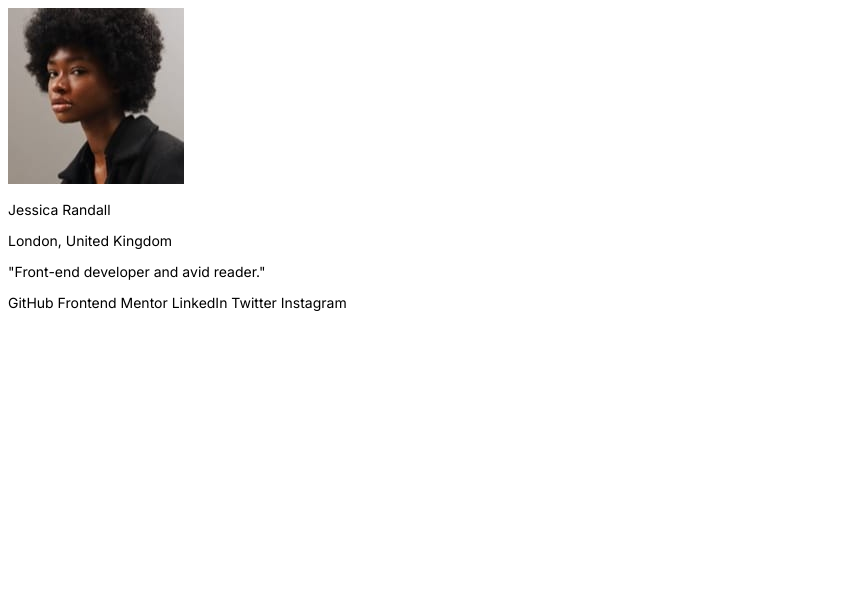
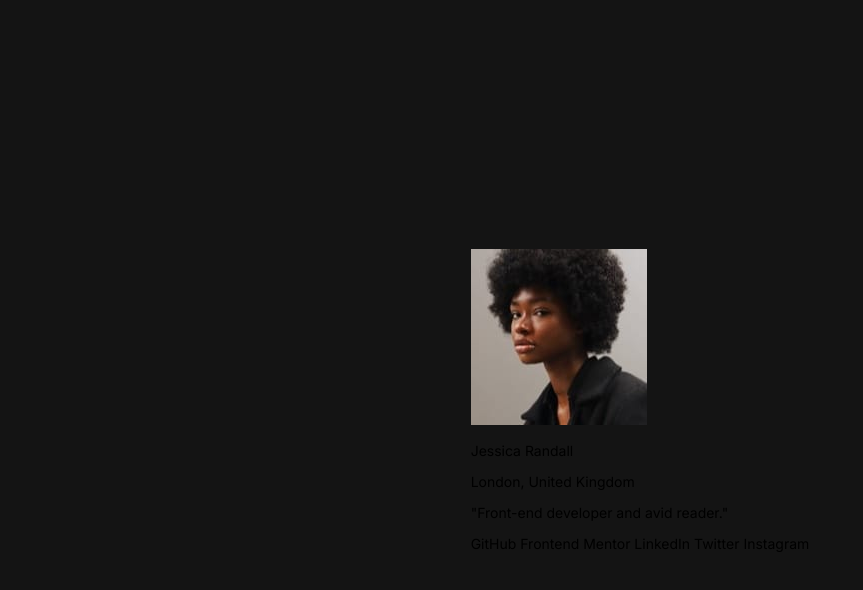
Before and after one commit to g-akca/social-links-profile, a plain HTML site: page index.html in a window 1280 px wide. Shown: the whole page, without its empty margins (0-863 px from the left). Drawn offline with Linux system fonts and the light colour scheme.

Commit message:
Add bg color and flex properties to body

```diff
--- a/styles.css
+++ b/styles.css
@@ -9,4 +9,10 @@
 body {
     font-size: 14px;
     font-family: 'Inter', sans-serif;
+    background-color: var(--grey-color3);
+    height: 100vh;
+    margin: 0;
+    display: flex;
+    justify-content: center;
+    align-items: center;
 }
```
